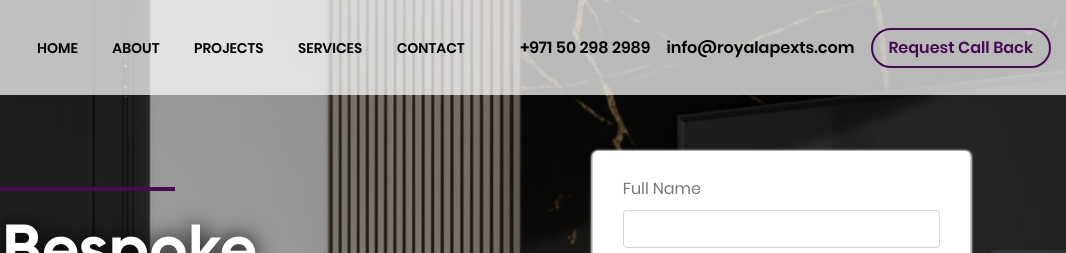
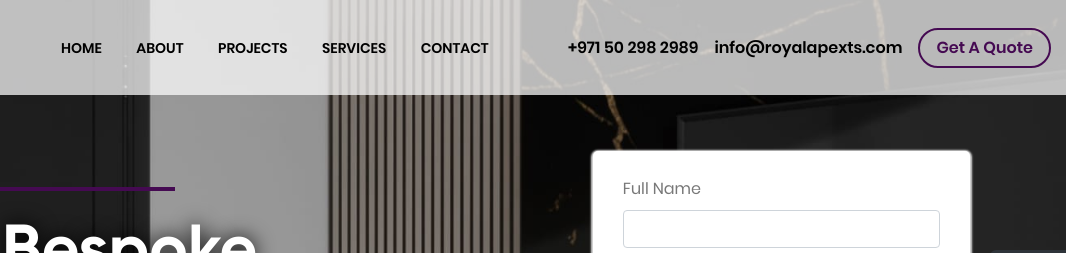
Before and after one commit to mohammad-mekawy/Exhibition-Stands-, a plain HTML site: page index.html in a window 1280 px wide. Shown: the top 253 px of the page, 214-1280 px from the left. Drawn offline with Linux system fonts and the light colour scheme.

Commit message:
Get A Quote2

```diff
--- a/index.html
+++ b/index.html
@@ -194,9 +194,7 @@
           >
             info@royalapexts.com
           </a>
-          <a class="header__phone RC-btn btn-call-bck" href="#">
-            Request Call Back</a
-          >
+          <a class="header__phone RC-btn btn-call-bck" href="#"> Get A Quote</a>
           <!-- Burger-->
           <button class="header__menu-toggle menu-toggle" type="button">
             <span class="visually-hidden">Menu</span>
@@ -1049,7 +1047,7 @@
                 name="sendemail3"
                 class="btn-main btn-block m-t-15 quick-call-btn"
                 id="quick-call-btn"
-                value="Get A Quote"
+                value="Request a call back"
               />
             </div>
           </form>
```
